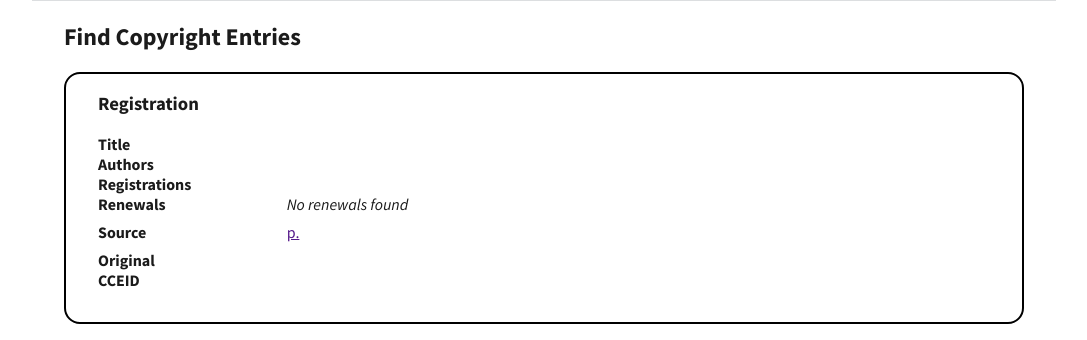
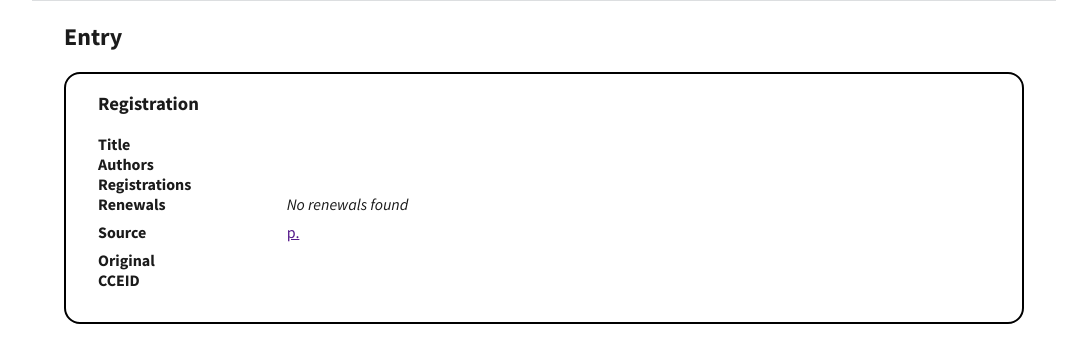
Before and after one commit to seanredmond/cce-search-prototype, a Flask app: page /cceid/1 in a window 1280 px wide. Shown: the part 127-467 px from the top of the page, without its empty margins (96-1183 px from the left). Run offline with Flask 2, Linux system fonts and the light colour scheme; data that the repository does not hold is empty.

Commit message:
Change title from CCEID page

```diff
--- a/cce_search/templates/search/cceid.html
+++ b/cce_search/templates/search/cceid.html
@@ -1,7 +1,7 @@
 {% extends 'base.html' %}
 
 {% block header %}
-<h2>{% block title %}Find Copyright Entries{% endblock %}</h2>
+<h2>{% block title %}Entry {{ result["uuid"] }}{% endblock %}</h2>
 {% endblock %}
 
 {% block content %}
```
